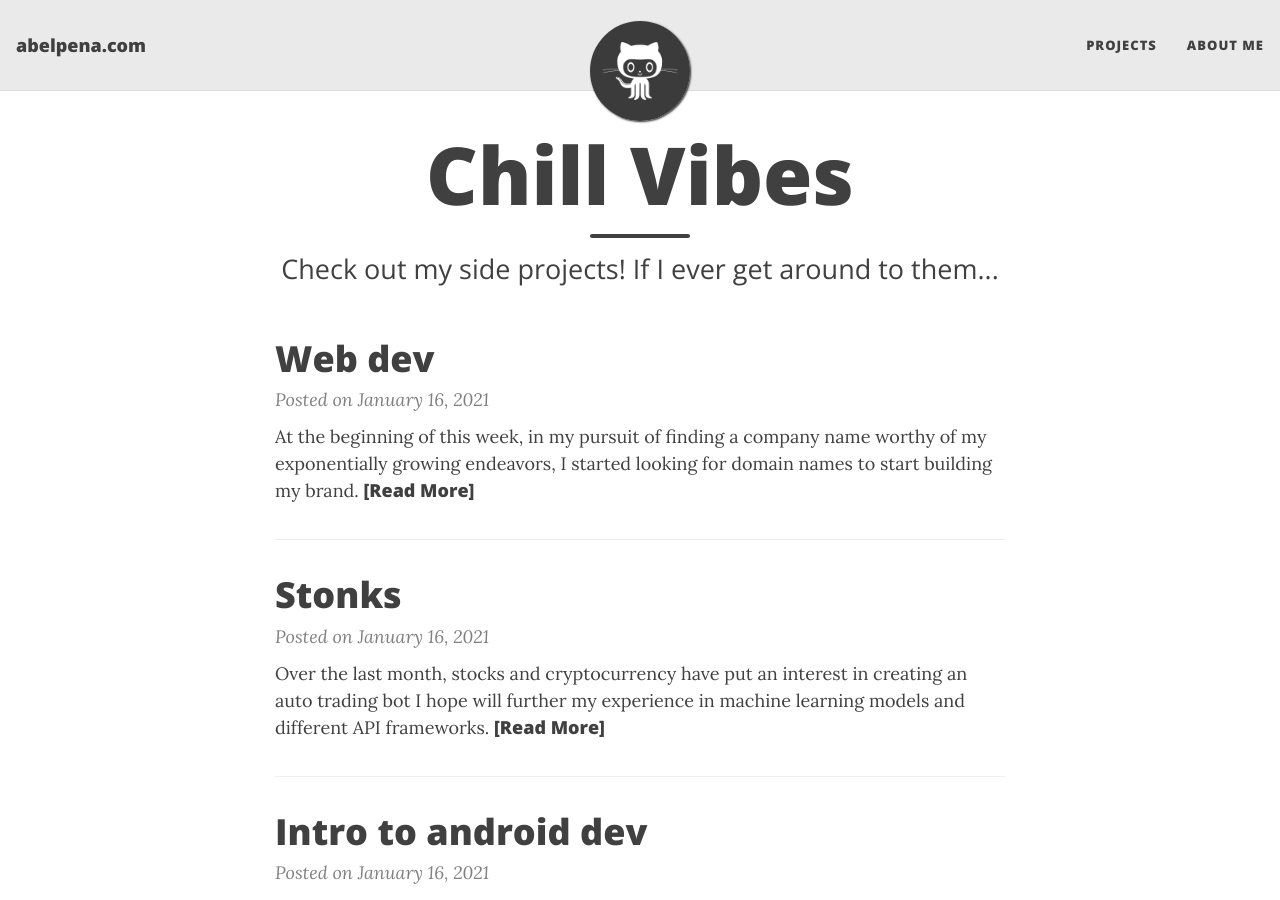
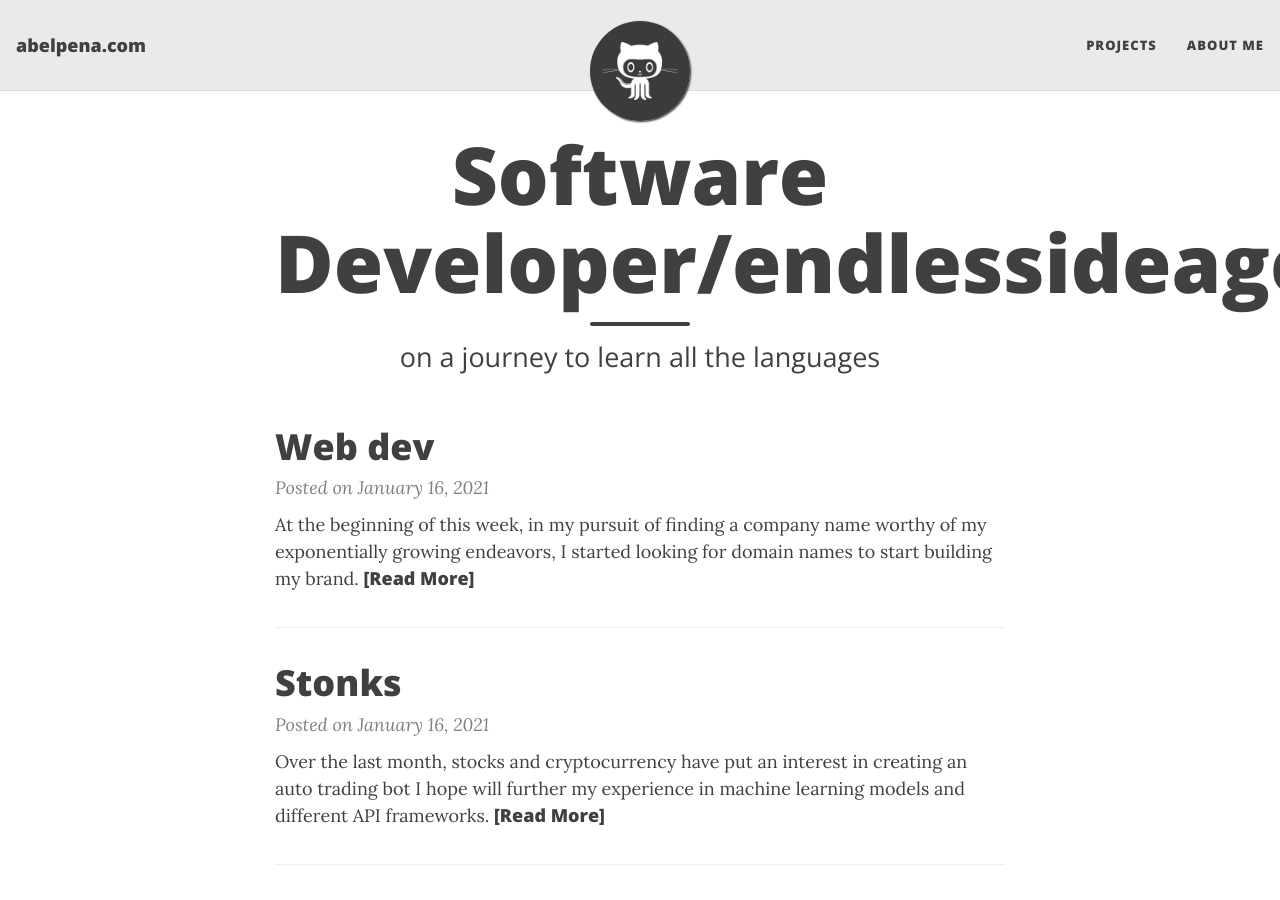
Before and after one commit to abelpena/abelpena.github.io, a Jekyll site: the page built from index.html, in a window 1280 px wide and 900 px high. Built offline with Jekyll 4.4.1, drawn with Linux system fonts in a browser that asks for light colours; nearby versions of some CDN libraries; the list of posts is cut into pages by our own code.

Commit message:
Update index.html

```diff
--- a/index.html
+++ b/index.html
@@ -1,5 +1,5 @@
 ---
 layout: home
-title: Chill Vibes
-subtitle: Check out my side projects! If I ever get around to them...
+title: Software Developer/endlessideagenerator
+subtitle: on a journey to learn all the languages
 ---
```
